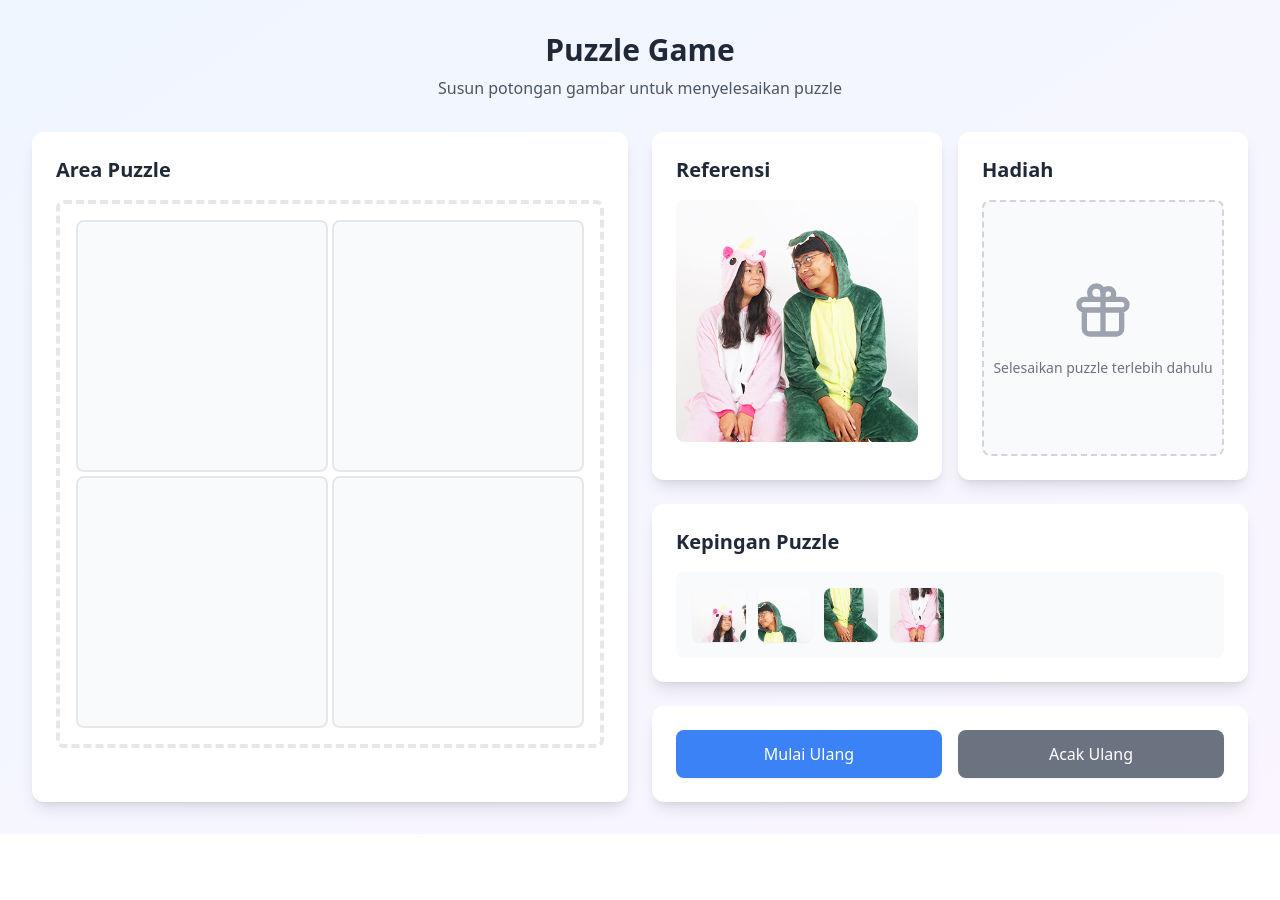
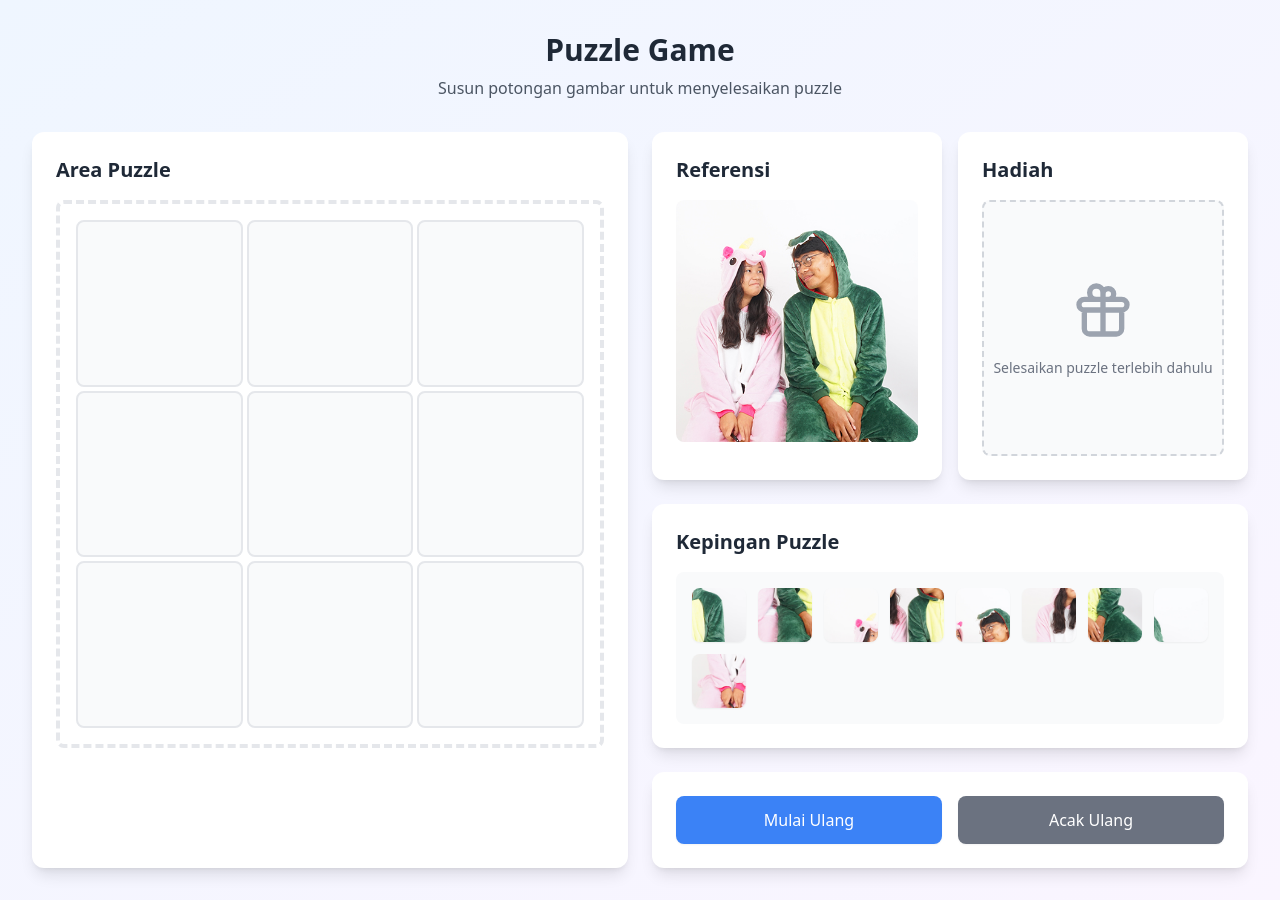
Before and after one commit to arifjagad/jingsaw-puzzle, a React (Vite) app: page / in a window 1280 px wide. Before the commit the page ends 834 px from the top, so only its background shows below. Built offline with nearby package versions, Linux system fonts and the light colour scheme.

Commit message:
Increase grid size from 2x2 to 3x3

```diff
--- a/src/App.tsx
+++ b/src/App.tsx
@@ -15,7 +15,7 @@ function App() {
   const [pieces, setPieces] = useState<PuzzlePiece[]>([]);
   const [isRewardOpen, setIsRewardOpen] = useState(false);
   const [hasCompletedPuzzle, setHasCompletedPuzzle] = useState(false);
-  const gridSize = 2;
+  const gridSize = 3;
   const totalPieces = gridSize * gridSize;
 
   // Initialize puzzle
```
